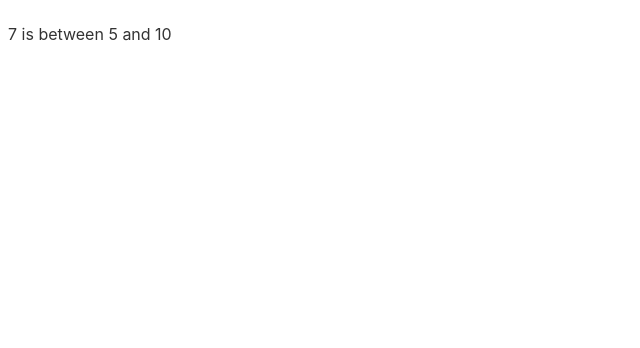
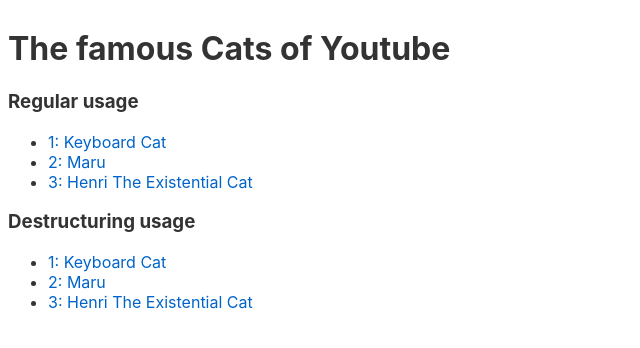
Before and after one commit to mvargasmoran/svelte101-all-bosses, a Svelte app: page / in a window 1280 px wide. Shown: the top 348 px of the page, without its empty margins (0-640 px from the left). Built offline with nearby package versions, Linux system fonts and the light colour scheme.

Commit message:
Add each blocks tutorial
https://svelte.dev/tutorial/each-blocks

```diff
--- a/src/App.svelte
+++ b/src/App.svelte
@@ -1,11 +1,32 @@
 <script>
-  let x = 7;
+  	let cats = [
+		{ id: 'J---aiyznGQ', name: 'Keyboard Cat' },
+		{ id: 'z_AbfPXTKms', name: 'Maru' },
+		{ id: 'OUtn3pvWmpg', name: 'Henri The Existential Cat' }
+	];
 </script>
 
-{#if x > 10}
-  <p>{x} is greater than 10</p>
-{:else if 5 > x}
-  <p>{x} is less than 5</p>
-{:else}
-  <p>{x} is between 5 and 10</p>
-{/if}
+<h1>The famous Cats of Youtube</h1>
+
+<h3>Regular usage</h3>
+<ul>
+  {#each cats as cat, index}
+    <li>
+      <a target="_blank" href="https://www.youtube.com/watch?v={cat.id}">
+        {index+1}: {cat.name}
+      </a>
+    </li>
+  {/each}
+</ul>
+
+
+<h3>Destructuring usage</h3>
+<ul>
+  {#each cats as {id, name}, index}
+    <li>
+      <a target="_blank" href="https://www.youtube.com/watch?v={id}">
+        {index+1}: {name}
+      </a>
+    </li>
+  {/each}
+</ul>
```
